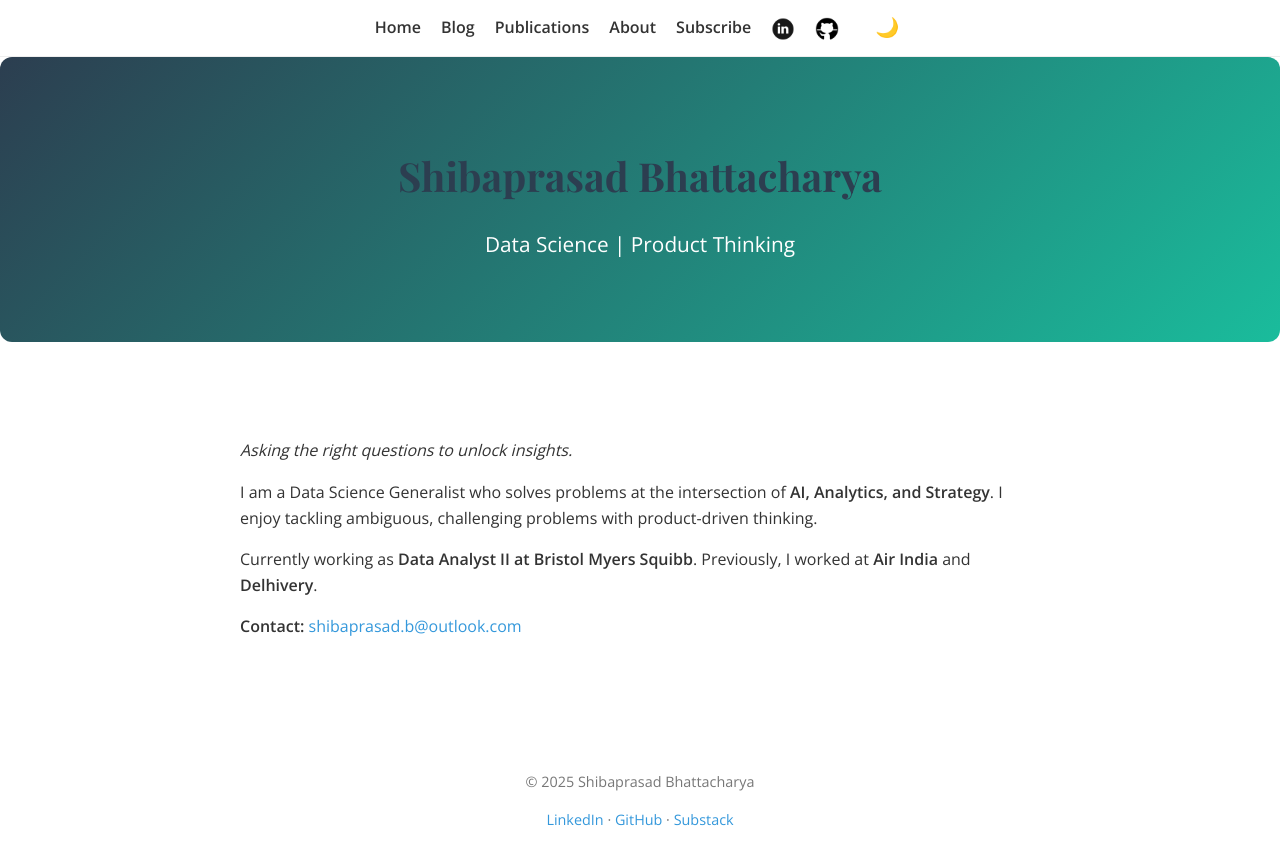
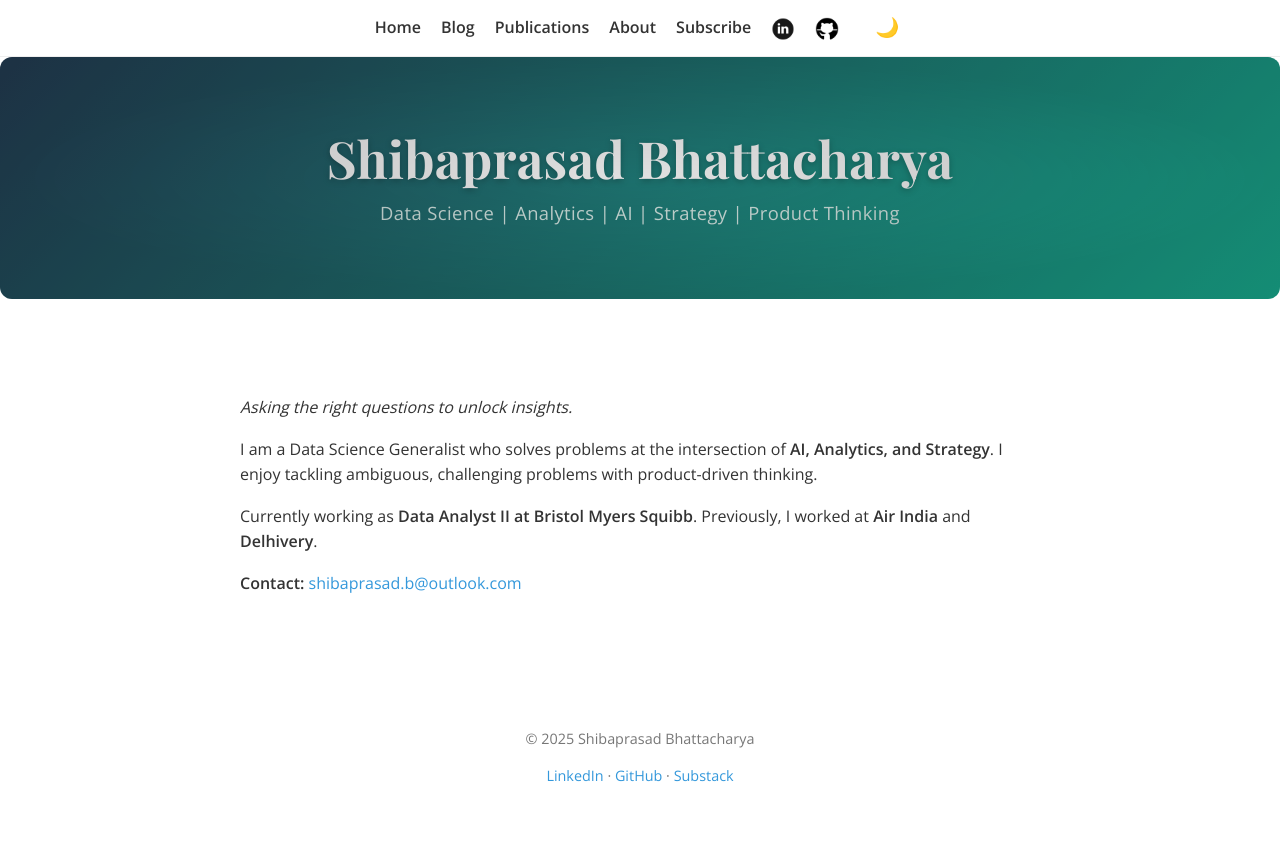
Before and after one commit to shibaprasadb/shibaprasadb.github.io, a Jekyll site: the page built from index.html, in a window 1280 px wide. Shown: the top 865 px of the page. Built offline with Jekyll 4.4.1, drawn with Linux system fonts in a browser that asks for light colours.

Commit message:
Revamp hero section for better readability

```diff
--- a/index.html
+++ b/index.html
@@ -3,8 +3,12 @@ layout: default
 title: Shibaprasad Bhattacharya
 ---
 <header class="hero">
-  <h1>Shibaprasad Bhattacharya</h1>
-  <p>Data Science | Product Thinking</p>
+  <div class="hero-inner">
+    <h1>Shibaprasad Bhattacharya</h1>
+    <p class="hero-sub">
+      Data Science | Analytics | AI | Strategy | Product Thinking
+    </p>
+  </div>
 </header>
 
 <div class="container">
--- a/style.css
+++ b/style.css
@@ -171,26 +171,54 @@ a:hover {
   margin: 0 0 10px 0;
 }
 
-/* Hero banner */
+/* Hero */
 .hero {
-  background: linear-gradient(135deg, #2c3e50, #1abc9c);
-  color: white;
-  text-align: center;
-  padding: 60px 20px;
+  position: relative;
+  background: linear-gradient(135deg, #26415a 0%, #1abc9c 100%);
   border-radius: 12px;
   margin-bottom: 40px;
+  padding: 72px 24px;
+  overflow: hidden;
+}
+
+/* Subtle overlay for contrast on any screens */
+.hero::after {
+  content: "";
+  position: absolute;
+  inset: 0;
+  background: radial-gradient(ellipse at center, rgba(0,0,0,.12), rgba(0,0,0,.25) 70%);
+  mix-blend-mode: multiply;
+  pointer-events: none;
+}
+
+.hero-inner {
+  position: relative; /* sits above overlay */
+  max-width: 900px;
+  margin: 0 auto;
+  text-align: center;
 }
 
 .hero h1 {
-  font-size: 2.5em;
-  margin-bottom: 10px;
-  font-family: 'Playfair Display', serif;
+  color: #fff;               /* white name */
+  font-family: 'Playfair Display', serif; /* keep your display font */
+  font-size: clamp(2rem, 5vw, 3.2rem);
+  line-height: 1.15;
+  margin: 0 0 10px 0;
+  letter-spacing: .3px;
+  text-shadow: 0 2px 6px rgba(0,0,0,.25); /* readability on gradient */
 }
 
-.hero p {
-  font-size: 1.3em;
-  font-weight: 300;
+.hero-sub {
+  color: #e9f9f5;            /* soft white/teal */
+  font-weight: 500;
+  letter-spacing: .4px;
+  font-size: clamp(0.95rem, 2.2vw, 1.15rem);
+  margin: 0;
+  opacity: .95;
 }
+
+/* If your nav is sticky, give the next section a bit more top space */
+.container:first-of-type { scroll-margin-top: 80px; }
 
 /* Dark mode toggle button */
 #dark-toggle {
```
